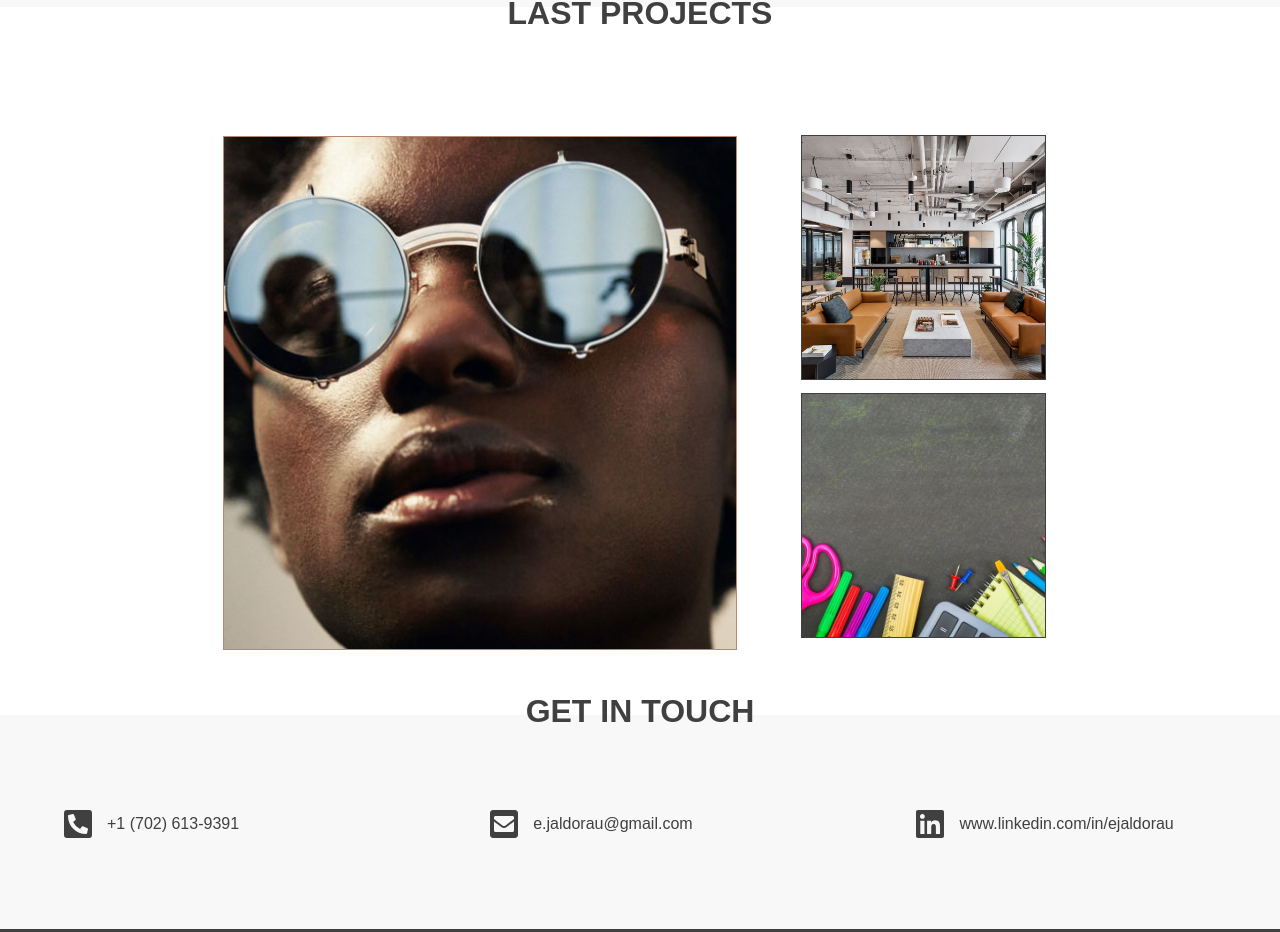
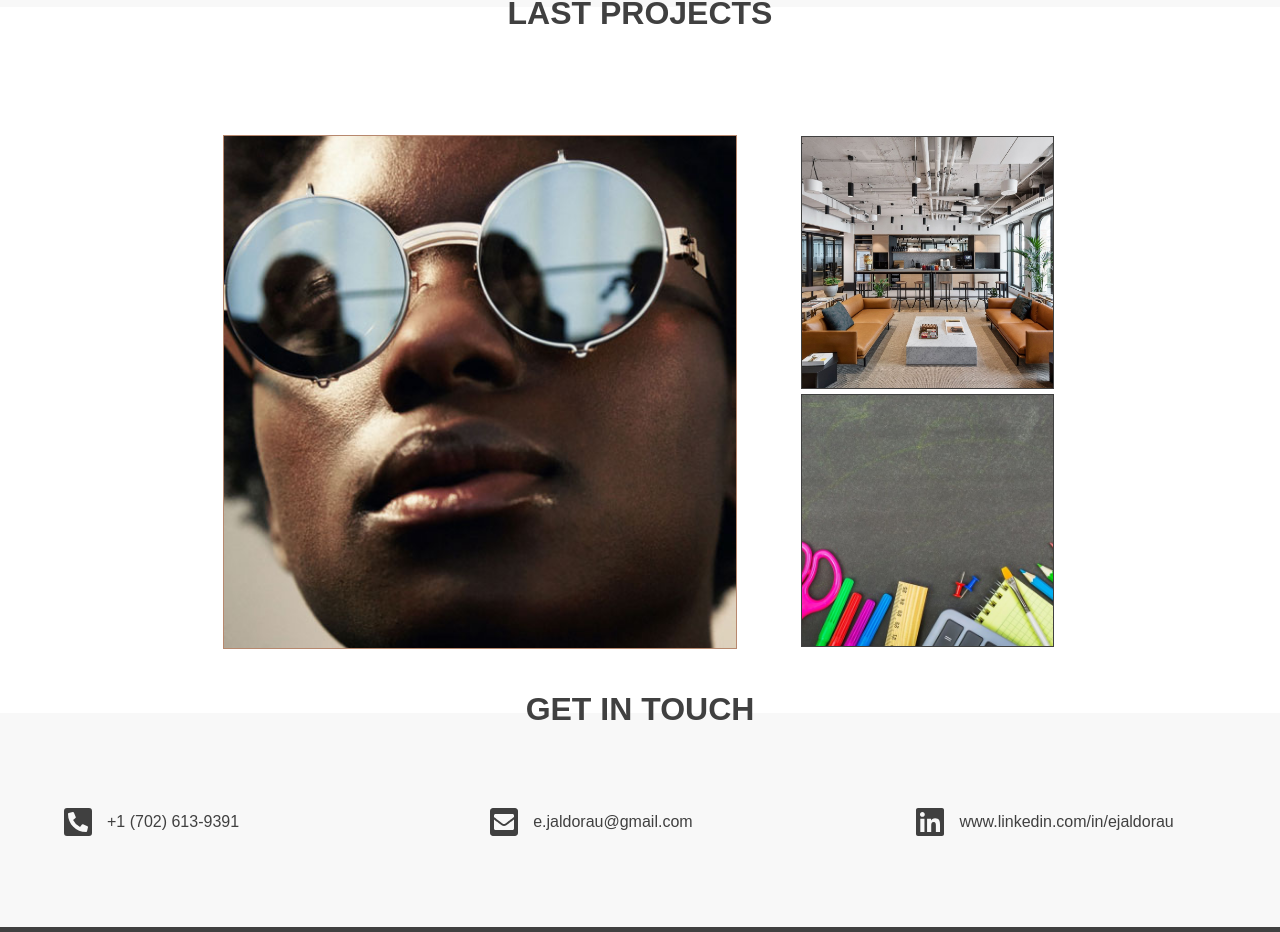
Before and after one commit to emmanuellejaldorau/my-portfolio, a React (Create React App) app: page / in a window 1280 px wide. Shown: the part 1939-2871 px from the top of the page. Built offline with nearby package versions, Linux system fonts and the light colour scheme.

Commit message:
fix(projects): corrected the othe projects display

```diff
--- a/src/App.css
+++ b/src/App.css
@@ -443,16 +443,21 @@ padding: 0;
     margin: 0;
     width: 20%;
     flex-direction: column;
+    justify-content: start;
   }
 
   .other-project {
-    width: 95%;
-    margin-bottom: 5%;
+    width: 98%;
   }
 
-  .other-project h2{
+   .other-project h2{
     color: #404040;
   }
+
+  .iron-sharer{
+    margin-bottom: 2%;
+  }
+
 
 /*--------------------Get in touch------------------------*/
 .contact {
```
